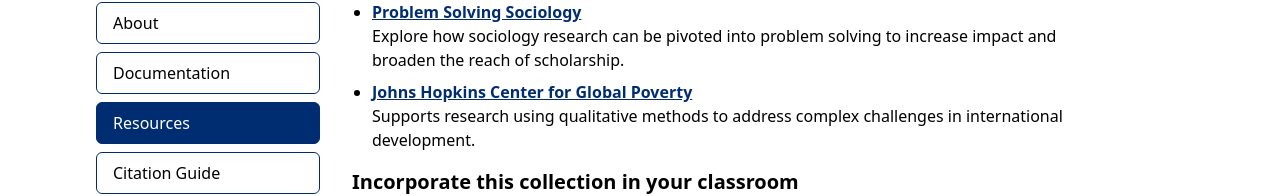
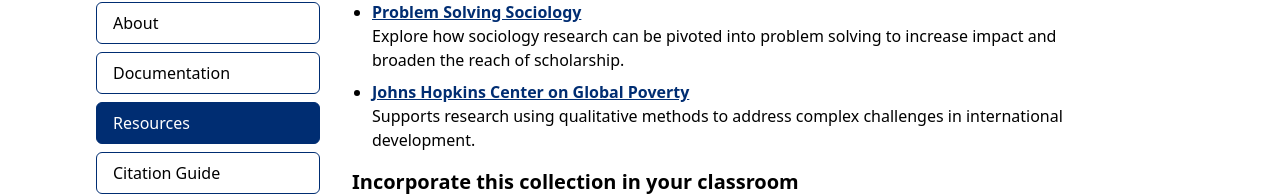
Before and after one commit to rahardhikautama/coreforsgp, a React (Vite) app: page /#/resources in a window 1280 px wide. Shown: the part 285-481 px from the top of the page. Built offline with nearby package versions, Linux system fonts and the light colour scheme; no server answers.

Commit message:
Correct CGP spelling

```diff
--- a/src/pages/About.tsx
+++ b/src/pages/About.tsx
@@ -91,7 +91,7 @@
             Dr. Monica Prasad
           </a>{' '}
           for substantive input and for agreeing to host this collection at the
-          JHU Center for Global Poverty.
+          JHU Center on Global Poverty.
         </li>
         <li>
           <a
--- a/src/pages/Resources.tsx
+++ b/src/pages/Resources.tsx
@@ -25,7 +25,7 @@
             target="_blank"
             rel="noreferrer"
           >
-            Johns Hopkins Center for Global Poverty
+            Johns Hopkins Center on Global Poverty
           </a>
           <p>
             Supports research using qualitative methods to address complex
```
